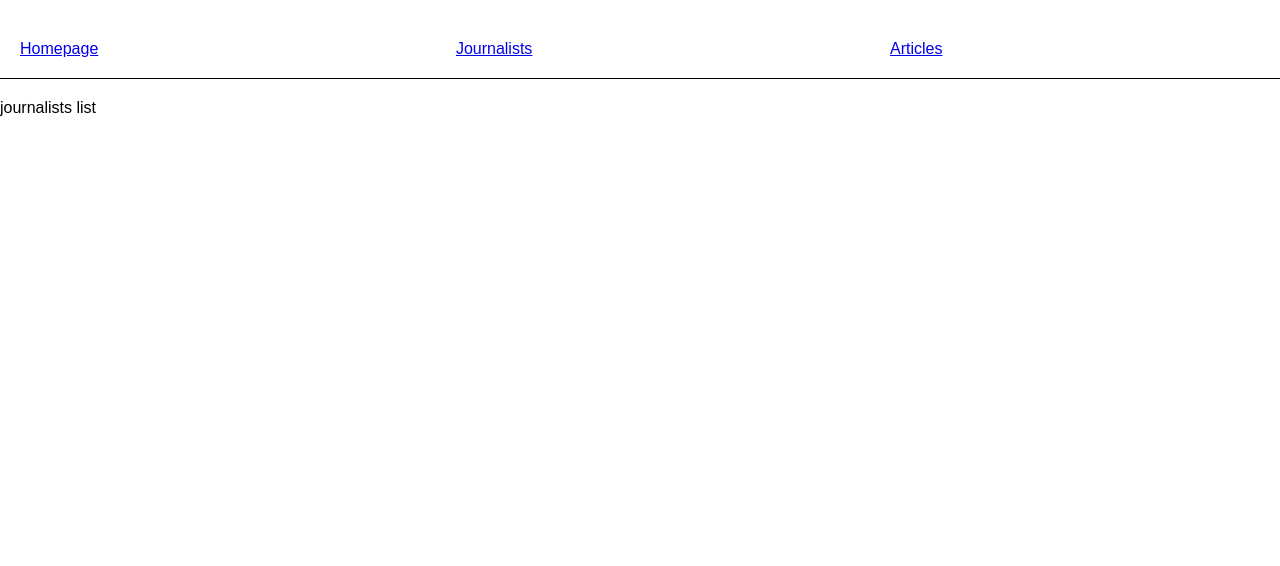
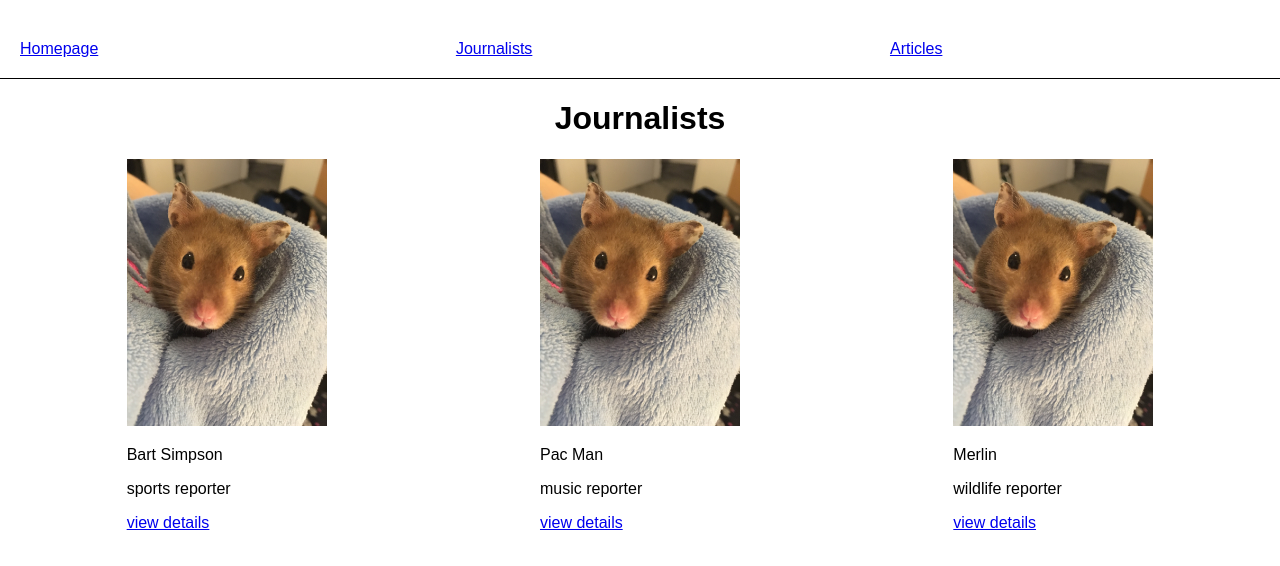
Before and after one commit to janeduncan/NewsAppFrontStaff, a React (Create React App) app: page /staff/journalists in a window 1280 px wide. Shown: the top 566 px of the page. Built offline with nearby package versions, Linux system fonts and the light colour scheme.

Commit message:
adds further changes to list and table

```diff
--- a/src/App.css
+++ b/src/App.css
@@ -65,3 +65,27 @@ body {
   grid-row-start: 1;
   padding: 20px;
 }
+
+.journalists-list{
+  margin:20px;
+  justify-content: space-around;
+  display: grid;
+}
+
+.journalist-item{
+  grid-row-start: 1;
+}
+
+.list-heading{
+  text-align: center;
+}
+
+#articles-table{
+  width: 800px;
+  margin-left: auto;
+  margin-right: auto;
+}
+
+td{
+  text-align: center;
+}
--- a/src/App.js
+++ b/src/App.js
@@ -7,6 +7,7 @@ import JournalistListContainer from './containers/journalists/JournalistListCont
 import ArticleListContainer from './containers/articles/ArticleListContainer';
 import ArticleFormContainer from './containers/articles/ArticleFormContainer';
 import JournalistFormContainer from './containers/journalists/JournalistFormContainer';
+import ArticleDetails from './components/ArticleDetails';
 
 class App extends Component {
   render() {
@@ -19,6 +20,7 @@ class App extends Component {
             <Route exact path="/staff/journalists" component={JournalistListContainer}/>
             <Route exact path="/staff/journalists/new" component={JournalistFormContainer}/>
             <Route exact path="/staff/articles" component={ArticleListContainer}/>
+            <Route exact path="/staff/articles/:id" component={ArticleDetails}/>
             <Route exact path="/staff/articles/new" component={ArticleFormContainer}/>
           </Switch>
         </React.Fragment>
--- a/src/components/Article.js
+++ b/src/components/Article.js
@@ -1,8 +1,17 @@
 import React from 'react';
 
 const Article = (props) => {
+
+  const url = '/articles/' + (props.index + 1);
+
   return (
-    <h1>article</h1>
+    <tr>
+      <td>{props.data.date}</td>
+      <td>{props.data.title}</td>
+      <td>{props.data.journalist}</td>
+      <td>{props.data.category}</td>
+      <td><a href={url}>view</a></td>
+    </tr>
   )
 }
 
--- /dev/null
+++ b/src/components/ArticleDetails.js
@@ -0,0 +1,9 @@
+import React from 'react';
+
+const ArticleDetails = (props) => {
+  return (
+    <div>Some details</div>
+  )
+}
+
+export default ArticleDetails;
--- a/src/components/Journalist.js
+++ b/src/components/Journalist.js
@@ -0,0 +1,17 @@
+import React from 'react';
+
+const Journalist = (props) => {
+
+  const url = '/staff/journalists/' + (props.index + 1);
+
+  return (
+    <div className="journalist-item">
+      <img src={props.data.image} width='200' alt="merlin"/>
+      <p>{props.data.firstName} {props.data.lastName}</p>
+      <p>{props.data.type}</p>
+      <a href={url}>view details</a>
+    </div>
+  )
+}
+
+export default Journalist;
--- a/src/containers/StaffContainer.js
+++ b/src/containers/StaffContainer.js
@@ -1,15 +1,9 @@
 import React, {Component} from 'react';
-import StaffContainerItem from './StaffContainerItem';
-import JournalistListContainer from './journalists/JournalistListContainer';
-import ArticleListContainer from './articles/ArticleListContainer';
 import JournalistContainer from './journalists/JournalistContainer';
 import ArticleContainer from './articles/ArticleContainer';
 
 
 class StaffContainer extends Component {
-  constructor(props){
-    super(props)
-  }
 
   render(){
     return (
--- a/src/containers/articles/ArticleContainer.js
+++ b/src/containers/articles/ArticleContainer.js
@@ -1,5 +1,4 @@
 import React from 'react';
-import { Redirect } from 'react-router-dom';
 
 const ArticleContainer = (props) => {
 
--- a/src/containers/articles/ArticleListContainer.js
+++ b/src/containers/articles/ArticleListContainer.js
@@ -9,44 +9,60 @@ class ArticleListContainer extends Component {
         {
           category: "sports",
           title: "football news",
-        body: "some new about football"
+          body: "some news about football",
+          journalist: "Bart Simpson",
+          date: "20/10/18"
         },
         {
           category: "music",
           title: "music news",
-      body: "some new about music"
-    }
-    ],
-      journalists: [
-        {
-          type: "sports reporter",
-          firstName: "Bart",
-          lastName: "Simpson",
-          articles: ["an article", "another article"]
+          body: "some news about music",
+          journalist: "Pacman",
+          date: "19/10/18"
         },
         {
-          type: "music reporter",
-          firstName: "Pac",
-          lastName: "Man",
-          articles: ["an article", "another article"]
+          category: "animals",
+          title: "news about hamsters",
+          body: "some news about hamsters",
+          journalist: "Merlin",
+          date: "19/10/18"
         }
+
       ]
     }
   }
 
+  // componentDidMount(){
+  //   fetch('/articles')
+  //   .then((res) => res.json())
+  //   .then((data) => {
+  //     this.setState({articles: data})
+  //   })
+  // }
+
   displayArticles(){
     return (
-      this.state.articles.map((article) => {
-        return <Article/>
+      this.state.articles.map((article, index) => {
+        return <Article key={index} data={article} index={index}/>
       })
     )
   }
 
-
   render(){
     return (
       <div className="article-list-container">
+        <h1 className="list-heading">Articles</h1>
+        <table id="articles-table">
+          <tbody>
+            <tr>
+              <th>Date</th>
+              <th>Title</th>
+              <th>Journalist</th>
+              <th>Categories</th>
+            </tr>
             {this.displayArticles()}
+          </tbody>
+        </table>
       </div>
   )
   }
--- a/src/containers/journalists/JournalistListContainer.js
+++ b/src/containers/journalists/JournalistListContainer.js
@@ -1,11 +1,55 @@
-import React from 'react';
+import React, {Component} from 'react';
+import Journalist from '../../components/Journalist';
 
-const JournalistList = (props) => {
-  return (
-    <div className="journalist-list-container">
-      journalists list
-    </div>
-  )
+class JournalistList extends Component {
+  constructor(props){
+    super(props)
+    this.state = {
+      journalists: [
+        {
+          type: "sports reporter",
+          firstName: "Bart",
+          lastName: "Simpson",
+          articles: ["an article", "another article"],
+          image: '/images/merlin.jpg'
+        },
+        {
+          type: "music reporter",
+          firstName: "Pac",
+          lastName: "Man",
+          articles: ["an article", "another article"],
+          image: '/images/merlin.jpg'
+        },
+        {
+          type: "wildlife reporter",
+          firstName: "Merlin",
+          lastName: "",
+          articles: ["an article", "another article"],
+          image: '/images/merlin.jpg'
+        }
+      ]
+    }
+  }
+
+  displayJournalists(){
+    return (
+      this.state.journalists.map((journalist, index) => {
+        return <Journalist key={index} data={journalist} index={index}/>
+      })
+    )
+  }
+
+  render(){
+    return(
+      <div className="journalist-list-container">
+        <h1 className="list-heading">Journalists</h1>
+        <div className="journalists-list">
+          {this.displayJournalists()}
+        </div>
+      </div>
+    )
+  }
+
 }
 
 export default JournalistList;
```
Also changed, not shown: src/components/JournalistDetails.js (added, +9 -0 lines), public/images/merlin.jpg (added). Lines whose indentation alone changed are shown as unchanged.
